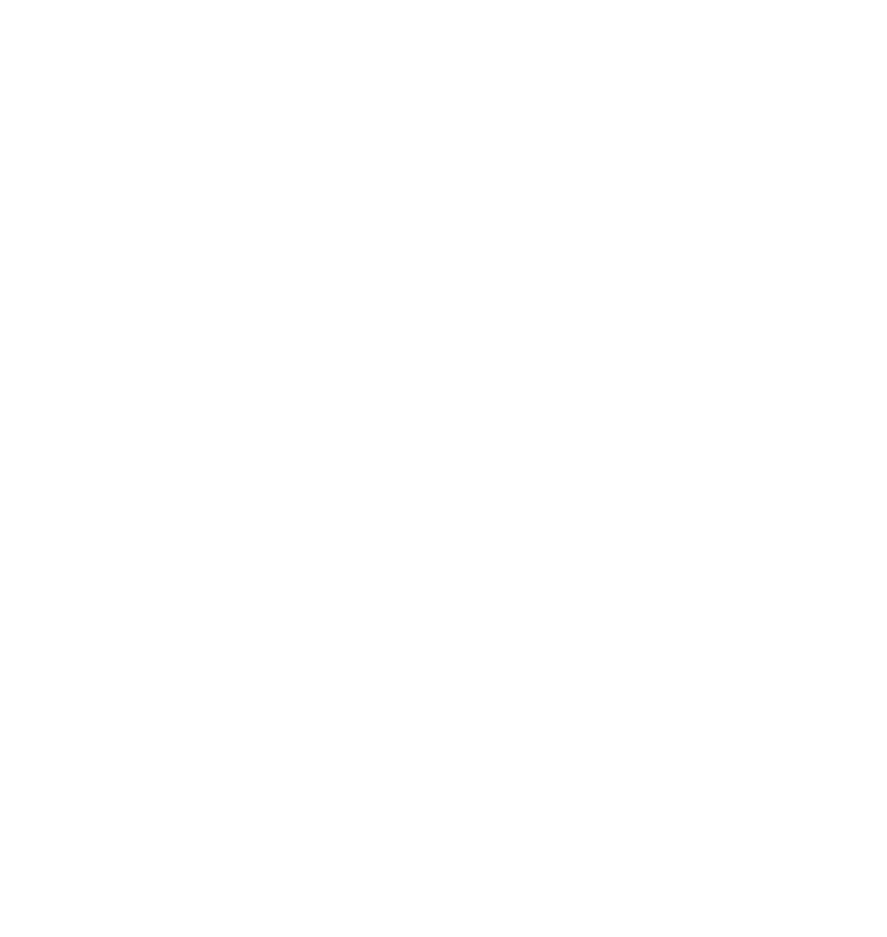
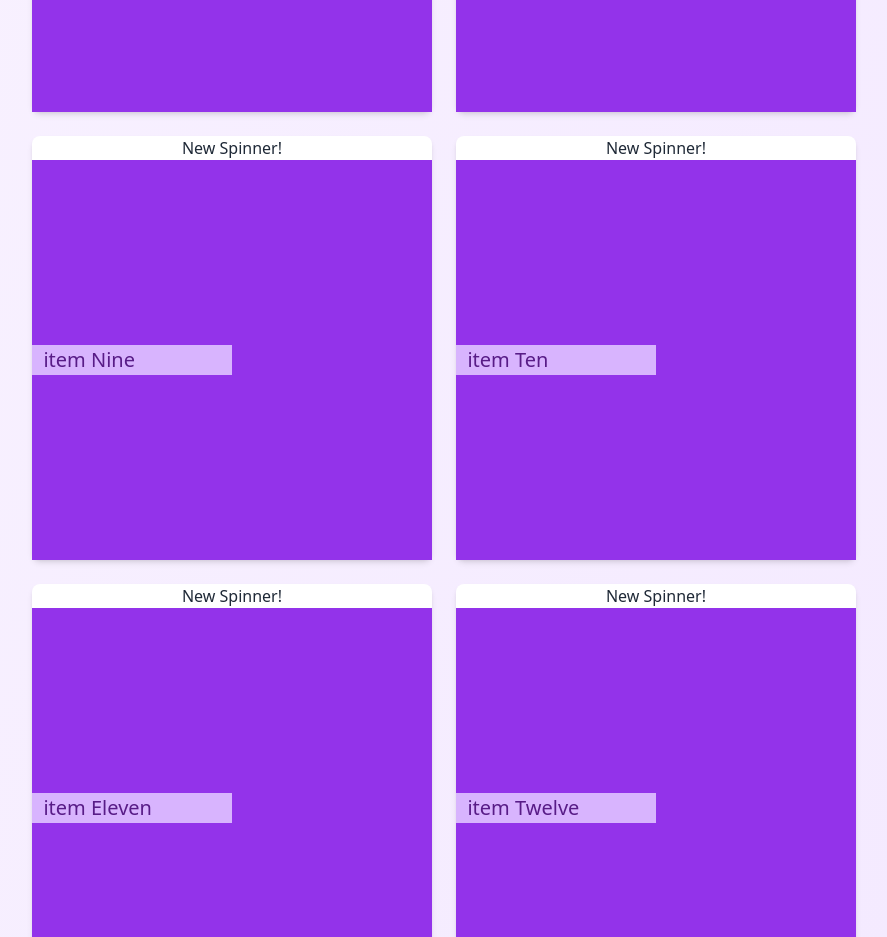
Before and after one commit to skamansam/ultimate-spinner, a SvelteKit app: page / in a window 1280 px wide. Shown: the part 1860-2797 px from the top of the page, without its empty margins (196-1083 px from the left). Before the commit the page ends 800 px from the top, so only its background shows below. Built offline with nearby package versions, Linux system fonts and the light colour scheme.

Commit message:
add a bunch of test spinners

```diff
--- a/src/routes/+page.svelte
+++ b/src/routes/+page.svelte
@@ -1,16 +1,157 @@
 <script>
-	import Spinner from '$lib/Spinner.svelte'
-    import ThemeToggle from '$lib/ThemeToggle.svelte'
+	import Spinner from '$lib/Spinner.svelte';
+	import ThemeToggle from '$lib/ThemeToggle.svelte';
 	import { onMount } from 'svelte';
 	import { theme } from '$lib/stores/theme.js';
 
 	let title = '';
 	let items = ['item One', 'item Two', 'item Three'];
-	let spinners = [{title: "New Spinner!", items: ['item One', 'item Two', 'item Three']}];
+	let spinners = [
+		{
+			title: 'New Spinner!',
+			items: [
+				'item One',
+			]
+		},
+        {
+			title: 'New Spinner!',
+			items: [
+				'item One',
+				'item Two',
+			]
+		},
+
+        {
+			title: 'New Spinner!',
+			items: [
+				'item One',
+				'item Two',
+				'item Three',
+			]
+		},
+		{
+			title: 'New Spinner!',
+			items: [
+				'item One',
+				'item Two',
+				'item Three',
+				'item Four',
+			]
+		},
+		{
+			title: 'New Spinner!',
+			items: [
+				'item One',
+				'item Two',
+				'item Three',
+				'item Four',
+				'item Five',
+			]
+		},
+
+		{
+			title: 'New Spinner!',
+			items: [
+				'item One',
+				'item Two',
+				'item Three',
+				'item Four',
+				'item Five',
+				'item Six',
+			]
+		},
+		{
+			title: 'New Spinner!',
+			items: [
+				'item One',
+				'item Two',
+				'item Three',
+				'item Four',
+				'item Five',
+				'item Six',
+				'item Seven',
+			]
+		},
+		{
+			title: 'New Spinner!',
+			items: [
+				'item One',
+				'item Two',
+				'item Three',
+				'item Four',
+				'item Five',
+				'item Six',
+				'item Seven',
+				'item Eight',
+			]
+		},
+		{
+			title: 'New Spinner!',
+			items: [
+				'item One',
+				'item Two',
+				'item Three',
+				'item Four',
+				'item Five',
+				'item Six',
+				'item Seven',
+				'item Eight',
+				'item Nine',
+			]
+		},
+		{
+			title: 'New Spinner!',
+			items: [
+				'item One',
+				'item Two',
+				'item Three',
+				'item Four',
+				'item Five',
+				'item Six',
+				'item Seven',
+				'item Eight',
+				'item Nine',
+				'item Ten',
+			]
+		},
+		{
+			title: 'New Spinner!',
+			items: [
+				'item One',
+				'item Two',
+				'item Three',
+				'item Four',
+				'item Five',
+				'item Six',
+				'item Seven',
+				'item Eight',
+				'item Nine',
+				'item Ten',
+				'item Eleven',
+			]
+		},
+		{
+			title: 'New Spinner!',
+			items: [
+				'item One',
+				'item Two',
+				'item Three',
+				'item Four',
+				'item Five',
+				'item Six',
+				'item Seven',
+				'item Eight',
+				'item Nine',
+				'item Ten',
+				'item Eleven',
+				'item Twelve'
+			]
+		}
+	];
 	let dialog;
 
 	function handleSubmit() {
-		spinners = [...spinners, { title, items: items.split(',').map(s => s.trim()) }];
+		spinners = [...spinners, { title, items: items.split(',').map((s) => s.trim()) }];
 		title = '';
 		items = '';
 		dialog?.close();
@@ -25,20 +166,27 @@
 	}
 </script>
 
-<div class="min-h-screen bg-gradient-to-br from-purple-50 to-purple-100 dark:from-gray-900 dark:to-gray-800 p-8 transition-colors">
+<div
+	class="min-h-screen bg-gradient-to-br from-purple-50 to-purple-100 p-8 transition-colors dark:from-gray-900 dark:to-gray-800"
+>
 	<ThemeToggle />
-    <div class="max-w-4xl mx-auto space-y-8">
-        <header class="text-center space-y-4">
-            <h1 class="text-4xl font-bold text-purple-600 dark:text-purple-400 tracking-tight">Jacob's Dad's Ultimate Spinner!</h1>
-            <p class="text-lg text-gray-600 dark:text-gray-300 max-w-2xl mx-auto">
-                This is an ad-free ultimate spinner page. You can use it for free! I did this because I hate all
-                the ads on all the other spinner sites. This is also optimized with CSS, so it is as fast as possible.
+	<div class="mx-auto space-y-8">
+		<header class="space-y-4 text-center">
+			<h1 class="text-4xl font-bold tracking-tight text-purple-600 dark:text-purple-400">
+				Jacob's Dad's Ultimate Spinner!
+			</h1>
+			<p class="mx-auto max-w-2xl text-lg text-gray-600 dark:text-gray-300">
+				This is an ad-free ultimate spinner page. You can use it for free! I did this because I hate
+				all the ads on all the other spinner sites. This is also optimized with CSS, so it is as
+				fast as possible.
 			</p>
 		</header>
 
 		<div class="flex flex-wrap justify-center gap-6">
 			{#each spinners as spinner}
-                <div class="w-full sm:w-[400px] bg-white dark:bg-gray-800 rounded-lg shadow-md hover:shadow-lg transition-shadow duration-200">
+				<div
+					class="w-full rounded-lg bg-white shadow-md transition-shadow duration-200 hover:shadow-lg dark:bg-gray-800 sm:w-[400px]"
+				>
 					<Spinner title={spinner.title} items={[...spinner.items]} />
 				</div>
 			{/each}
@@ -46,10 +194,10 @@
 			<button
 				on:click={openModal}
 				aria-label="Add new spinner"
-                class="w-full sm:w-[400px] aspect-square flex items-center justify-center bg-white dark:bg-gray-800 rounded-lg shadow-md hover:shadow-lg transition-all duration-200 border-2 border-dashed border-gray-300 dark:border-gray-600 hover:border-purple-500 dark:hover:border-purple-400 group"
+				class="group flex aspect-square w-full items-center justify-center rounded-lg border-2 border-dashed border-gray-300 bg-white shadow-md transition-all duration-200 hover:border-purple-500 hover:shadow-lg dark:border-gray-600 dark:bg-gray-800 dark:hover:border-purple-400 sm:w-[400px]"
 			>
 				<svg
-                    class="w-16 h-16 text-gray-400 dark:text-gray-500 group-hover:text-purple-500 dark:group-hover:text-purple-400 transition-colors duration-200"
+					class="h-16 w-16 text-gray-400 transition-colors duration-200 group-hover:text-purple-500 dark:text-gray-500 dark:group-hover:text-purple-400"
 					fill="none"
 					stroke="currentColor"
 					viewBox="0 0 24 24"
@@ -70,29 +218,34 @@
 <dialog
 	bind:this={dialog}
 	on:close={closeModal}
-    class="p-0 bg-white dark:bg-gray-800 rounded-lg shadow-xl max-w-md w-full backdrop:bg-black backdrop:bg-opacity-50"
+	class="w-full max-w-md rounded-lg bg-white p-0 shadow-xl backdrop:bg-black backdrop:bg-opacity-50 dark:bg-gray-800"
 >
 	<div class="relative">
 		<!-- Close button -->
 		<button
 			on:click={closeModal}
 			aria-label="Close modal"
-            class="absolute top-4 right-4 text-gray-500 dark:text-gray-400 hover:text-gray-700 dark:hover:text-gray-300"
+			class="absolute right-4 top-4 text-gray-500 hover:text-gray-700 dark:text-gray-400 dark:hover:text-gray-300"
 		>
-            <svg class="w-6 h-6" fill="none" stroke="currentColor" viewBox="0 0 24 24">
-                <path stroke-linecap="round" stroke-linejoin="round" stroke-width="2" d="M6 18L18 6M6 6l12 12" />
+			<svg class="h-6 w-6" fill="none" stroke="currentColor" viewBox="0 0 24 24">
+				<path
+					stroke-linecap="round"
+					stroke-linejoin="round"
+					stroke-width="2"
+					d="M6 18L18 6M6 6l12 12"
+				/>
 			</svg>
 		</button>
 
 		<!-- Dialog content -->
 		<div class="p-6">
-            <h2 class="text-2xl font-bold text-gray-800 dark:text-gray-100 mb-6">Create New Spinner</h2>
+			<h2 class="mb-6 text-2xl font-bold text-gray-800 dark:text-gray-100">Create New Spinner</h2>
 			<form class="space-y-6" on:submit|preventDefault={handleSubmit}>
 				<div class="space-y-4">
 					<label class="block" for="title">
-                        <span class="text-gray-700 dark:text-gray-300 font-medium mb-1 block">Title</span>
+						<span class="mb-1 block font-medium text-gray-700 dark:text-gray-300">Title</span>
 						<input
-                            class="w-full px-4 py-2 bg-white dark:bg-gray-700 border border-gray-300 dark:border-gray-600 rounded-md focus:ring-2 focus:ring-purple-500 focus:border-purple-500 transition-colors text-gray-900 dark:text-white placeholder-gray-500 dark:placeholder-gray-400"
+							class="w-full rounded-md border border-gray-300 bg-white px-4 py-2 text-gray-900 placeholder-gray-500 transition-colors focus:border-purple-500 focus:ring-2 focus:ring-purple-500 dark:border-gray-600 dark:bg-gray-700 dark:text-white dark:placeholder-gray-400"
 							type="text"
 							id="title"
 							placeholder="Enter spinner title"
@@ -101,9 +254,11 @@
 						/>
 					</label>
 					<label class="block" for="items">
-                        <span class="text-gray-700 dark:text-gray-300 font-medium mb-1 block">Items (comma-separated)</span>
+						<span class="mb-1 block font-medium text-gray-700 dark:text-gray-300"
+							>Items (comma-separated)</span
+						>
 						<input
-                            class="w-full px-4 py-2 bg-white dark:bg-gray-700 border border-gray-300 dark:border-gray-600 rounded-md focus:ring-2 focus:ring-purple-500 focus:border-purple-500 transition-colors text-gray-900 dark:text-white placeholder-gray-500 dark:placeholder-gray-400"
+							class="w-full rounded-md border border-gray-300 bg-white px-4 py-2 text-gray-900 placeholder-gray-500 transition-colors focus:border-purple-500 focus:ring-2 focus:ring-purple-500 dark:border-gray-600 dark:bg-gray-700 dark:text-white dark:placeholder-gray-400"
 							type="text"
 							id="items"
 							placeholder="Item 1, Item 2, Item 3"
@@ -112,7 +267,7 @@
 					</label>
 				</div>
 				<button
-                    class="w-full bg-purple-600 dark:bg-purple-500 hover:bg-purple-700 dark:hover:bg-purple-600 text-white font-semibold py-3 px-6 rounded-md transition-colors duration-200 ease-in-out transform hover:scale-105"
+					class="w-full transform rounded-md bg-purple-600 px-6 py-3 font-semibold text-white transition-colors duration-200 ease-in-out hover:scale-105 hover:bg-purple-700 dark:bg-purple-500 dark:hover:bg-purple-600"
 					type="submit"
 				>
 					Create Spinner
```
Lines whose indentation alone changed are shown as unchanged.
